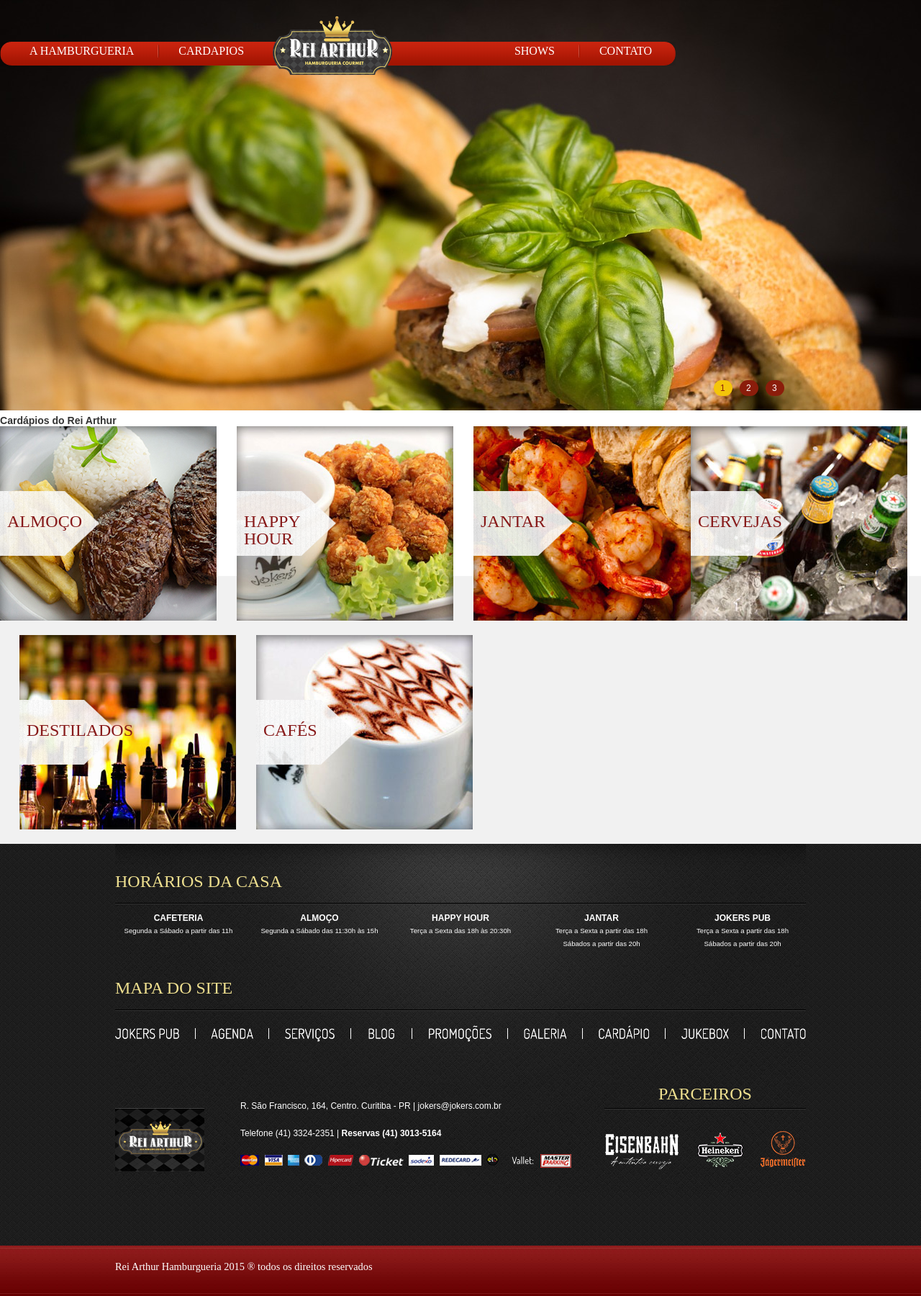
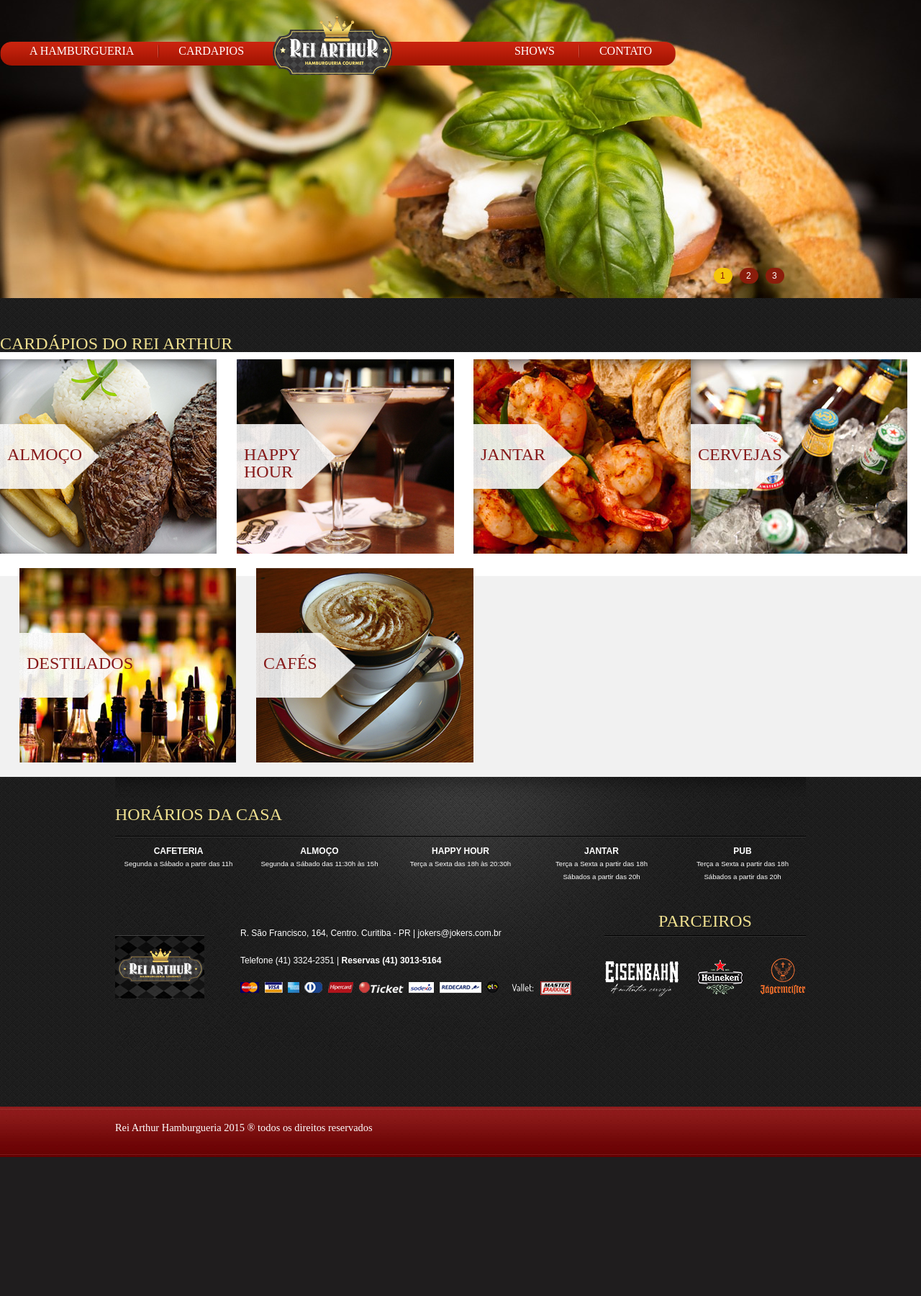
Before and after one commit to FabianoFaria/ReiArthurhamburgueria, a PHP site: page / in a window 1280 px wide. Shown: the whole page at 72% size. After the commit the page ends 1607 px from the top, so only its background shows below. Run offline with PHP 8.4, Linux system fonts and the light colour scheme.

Commit message:
alteração de fundo do cabecalho e troca de imagens

```diff
--- a/index.php
+++ b/index.php
@@ -76,7 +76,7 @@
 				}
 
 				#header{
-					background: none !important;
+					/* background: none !important; */
 				}
 
 				.flash{
@@ -325,8 +325,8 @@
 
 				</div> <!-- bannerContainer -->
 
-				<div class="container_12">
-					<h3>Card&aacute;pios do Rei Arthur</h3>
+				<div class="box_meio container_12">
+					<h3 class="box_cardapios">Card&aacute;pios do Rei Arthur</h3>
 
 					<div class="cardapio-almoco"><a href="#" title="Card&aacute;pio de Almo&ccedil;o"><span>almo&ccedil;o</span></a></div>
 					<div class="cardapio-happy"><a href="#" title="Card&aacute;pio de Happy Hour"><span>happy hour</span></a></div>
@@ -360,27 +360,14 @@
 								<p>S&aacute;bados a partir das 20h</p>
 							</div>
 							<div class="box">
-								<h2>Jokers Pub</h2>
+								<h2>Pub</h2>
 								<p>Ter&ccedil;a a Sexta a partir das 18h</p>
 								<p>S&aacute;bados a partir das 20h</p>
 							</div>
 						</div>
 
 						<div class="linha-footer">
-							<h3>Mapa do site</h3>
-							<nav class="nav-footer">
-							<ul>
-								<li><a href="http://www.jokers.com.br/jokers/" title="Conhe&ccedil;a o Jokers" class="jokers"></a></li>
-								<li><a href="http://www.jokers.com.br/agendas/" title="Agenda de Eventos" class="agenda"></a></li>
-								<li><a href="http://www.jokers.com.br/servicos/" title="Nossos Servi&ccedil;os" class="servicos"></a></li>
-								<li><a href="http://www.jokers.com.br/blog/" target="_blank" title="Blog" class="news"></a></li>
-								<li><a href="http://www.jokers.com.br/promocoes/" title="Nossas Promo&ccedil;&otilde;es" class="promocoes"></a></li>
-								<li><a href="http://www.jokers.com.br/albuns/" title="Galeria Jokers" class="galeria"></a></li>
-								<li><a href="http://www.jokers.com.br/cardapios/" title="Card&aacute;pio" class="cardapio"></a></li>
-								<li><a href="http://www.jokers.com.br/jukebox/" title="Jukebox Jokers" class="jukebox"></a></li>
-								<li><a href="http://www.jokers.com.br/contato/" title="Entre em contato conosco" class="contato"></a></li>
-							</ul>
-							</nav>
+
 						</div>
 
 						<h1 class="logo-footer"><a href="http://www.jokers.com.br/"><img src="imagens/topo.png" alt="Logo Rei Arthur" title="Rei Arthur" /></a></h1>
--- a/style.css
+++ b/style.css
@@ -72,11 +72,16 @@
 
 #wrapper { min-height: 100%; position: relative; background-color: #fff; }
 #container {
-	margin-top: 10px;
-	padding-bottom: 147px; /* 147px is height of footer */
+	margin-top: 0px; /* 10px */
+	padding-bottom: 0px; /* 147px is height of footer */
 	*padding-bottom: 132px;
+	background: transparent url("imagens/bg-footer.jpg") repeat scroll 0px 0px;
 }
-#header {background: url("imagens/headerBg.jpg") repeat scroll center top #180405;height: 78px; margin-bottom: 78px; z-index:10;}
+#header {
+	background: transparent url("imagens/bg-footer.jpg") repeat scroll 0px 0px;
+	/*background: url("imagens/headerBg.jpg") repeat scroll center top #180405;height: 78px; margin-bottom: 78px; z-index:10; */
+
+}
 
 #header h1 {
     font-size: 22px;
@@ -1133,15 +1138,31 @@
 
 }
 
+.box_meio{
+	margin-top: 45px;
+}
+
+.box_cardapios {
+	font-family: "Amatic SC",cursive;
+	font-weight: 400;
+	font-size: 2em;
+	line-height: 1em;
+	text-transform: uppercase;
+	color: #EEDF8F;
+	position: relative;
+	margin-top: 10px;
+	margin-bottom: 10px;
+}
+
 .cardapio-almoco, .cardapio-happy, .cardapio-jantar, .cardapio-cervejas, .cardapio-destilados, .cardapio-cafes, .cardapio-nao-alcoolicos, .cardapio-clube-do-whisky, .cardapio-coqueteis {float:left;width:302px;height:270px;margin-bottom:20px;}
 .cardapio-happy, .cardapio-destilados, .cardapio-clube-do-whisky {margin:0 27px;}
 .cardapio-almoco a, .cardapio-happy a, .cardapio-jantar a, .cardapio-cervejas a, .cardapio-destilados a, .cardapio-cafes a , .cardapio-nao-alcoolicos a, .cardapio-coqueteis a, .cardapio-clube-do-whisky a {display:block;width:302px;height:270px;background-position:0 0;background-repeat:no-repeat;}
 .cardapio-almoco a {background-image:url(imagens/foto-cardapios-almoco.jpg);}
-.cardapio-happy a {background-image:url(imagens/foto-cardapios-happy.jpg);}
+.cardapio-happy a {background-image:url(imagens/foto-cardapios-happy.png);}
 .cardapio-jantar a {background-image:url(imagens/foto-cardapios-jantar.jpg);}
 .cardapio-cervejas a {background-image:url(imagens/foto-cardapios-cervejas.jpg);}
 .cardapio-destilados a {background-image:url(imagens/foto-cardapios-destilados.jpg);}
-.cardapio-cafes a {background-image:url(imagens/foto-cardapios-cafe.jpg);}
+.cardapio-cafes a {background-image:url(imagens/foto-cardapios-cafe.png);}
 .cardapio-nao-alcoolicos a {background-image:url(imagens/foto-cardapio-nao-alcoolicos.jpg);}
 .cardapio-clube-do-whisky a {background-image:url(imagens/foto-cardapio-clube-do-whisky.jpg);}
 .cardapio-coqueteis a {background-image:url(imagens/foto-cardapio-coqueteis.jpg);}
@@ -1151,9 +1172,9 @@
 
 
 /* Footer */
-#footer {float:left;width:100%;height:558px;background:url(imagens/bg-footer.jpg) 0 0 repeat;}
+#footer {float:left;width:100%;height:458px;background:url(imagens/bg-footer.jpg) 0 0 repeat;}
 
-.footer2 {min-height:480px;background:url(imagens/bg-footer2.jpg) top center no-repeat;}
+.footer2 {min-height:380px;background:url(imagens/bg-footer2.jpg) top center no-repeat;}
 
 #assinatura {float:left;width:100%;height:50px;padding:20px 0 0 0;background:url(imagens/bg-menu.jpg) 0 0 repeat-x;}
 #assinatura h2, #assinatura h3 {font-family: 'Amatic SC', cursive;font-weight:400;font-size:1.2em;color:#fff;}
```
Also changed, not shown: imagens/cappuccino-593256_1280.jpg (added), imagens/foto-cardapios-cafe.png (added), imagens/foto-cardapios-happy.png (added), imagens/martini-623430_1280.jpg (added).
